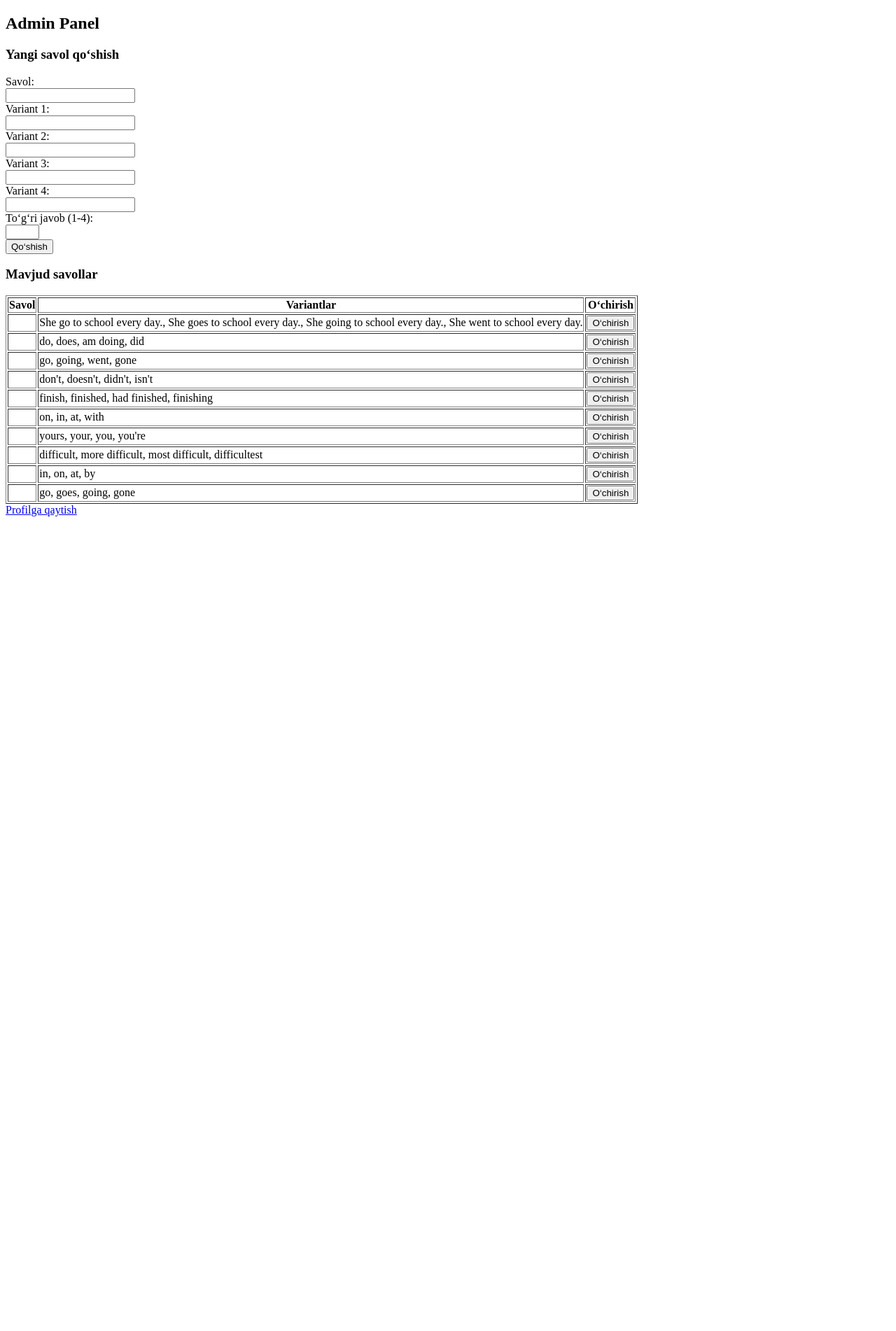
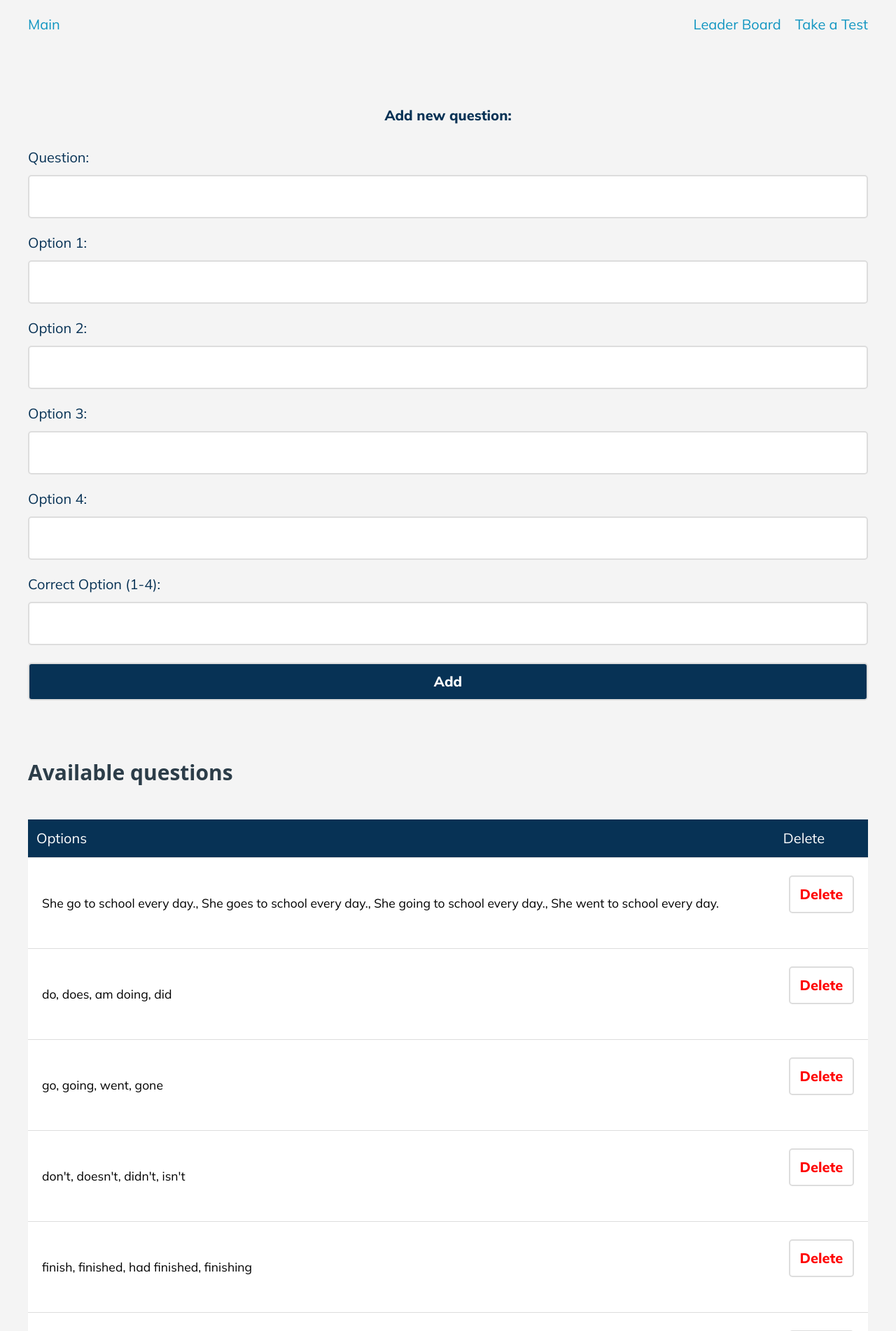
Before and after one commit to mahmudulashev/English-Quiz, a Flask app: page /admin in a window 1280 px wide. Shown: the top 1902 px of the page at 70% size. Before the commit the page ends 738 px from the top, so only its background shows below. Run offline with Flask 3, Linux system fonts and the light colour scheme; a user stored in the database is signed in; data comes from the database, SQL or seed files in the repository; both versions use the stored data as it was after the commit.

Commit message:
Implement password hashing for admin user, update admin panel layout, and add new admin styles

```diff
--- a/admin_create.py
+++ b/admin_create.py
@@ -1,12 +1,14 @@
 import sqlite3
+from werkzeug.security import generate_password_hash
 
 conn = sqlite3.connect("users.db")
 cursor = conn.cursor()
 
+hashed_password = generate_password_hash("admin123")  # Parolni xavfsiz qilish
 cursor.execute("INSERT INTO users (first_name, last_name, username, password, is_admin) VALUES (?, ?, ?, ?, ?)",
-               ("Admin", "User", "admin", "admin123", 1))
+               ("Admin", "User", "admin", hashed_password, 1))  # is_admin qiymati 1
 
 conn.commit()
 conn.close()
 
-# Username: admin, Password: admin123
+print("Admin yaratildi! Username: admin, Parol: admin123")
--- a/app.py
+++ b/app.py
@@ -70,7 +70,7 @@ def login():
             session["username"] = user["username"]
             session["first_name"] = user["first_name"]
             session["last_name"] = user["last_name"]
-            session["is_admin"] = user["is_admin"]
+            session["is_admin"] = user["is_admin"]  # is_admin sessiyaga to'g'ri saqlanmoqda
 
             if user["is_admin"]:
                 return redirect(url_for("admin_panel"))
@@ -193,7 +193,7 @@ def logout():
 
 @app.route("/admin", methods=["GET", "POST"])
 def admin_panel():
-    if not is_admin():
+    if not is_admin():  # is_admin funksiyasi sessiyani tekshirmoqda
         return "You do not have admin rights!"
 
     conn = conn_databaza()
--- /dev/null
+++ b/static/admin.css
@@ -0,0 +1,111 @@
+*, html {
+    box-sizing: border-box;
+    margin: 0;
+    padding: 0;
+}
+
+.container {
+    max-width: 1200px;
+    margin: 0 auto;
+}
+
+body {
+    font-family: 'Mulish', sans-serif;
+    margin: 0;
+    padding: 0;
+    background: #f4f4f4;
+}
+
+main {
+    padding: 20px;
+}
+
+
+h2 {
+    text-align: center;
+    margin-bottom: 1.3rem;
+    font-weight: 800;
+    font-size: 3rem;
+    color: #073255;
+}
+
+
+input, button {
+    width: 100%;
+    padding: 10px;
+    margin: 5px 0;
+    border: 2px solid #ddd;
+    border-radius: 5px;
+}
+
+input {
+    background-color: white;
+}
+
+button {
+    background: #073255;
+    color: white;
+    font-weight: bold;
+    cursor: pointer;
+}
+
+button:hover {
+    opacity: 0.8;
+}
+
+.del {
+    background-color: white;
+    color: red;
+}
+
+.del:hover {
+    background-color: red;
+    color: white;
+}
+
+
+table {
+    width: 100%;
+    border-collapse: collapse;
+    background: white;
+    margin-top: 20px;
+    border-radius: 8px;
+}
+
+table th {
+    padding: 12px;
+    border-bottom: 1px solid #ddd;
+    text-align: left;
+}
+
+table th {
+    background: #073255;
+    color: white;
+}
+
+td {
+    padding: 1rem;
+    border-bottom: 1px solid #ddd;
+    text-align: left;
+    color: black;
+}
+label {
+    color: #073255;
+}
+
+@media (max-width: 768px) {
+    form {
+        max-width: 100%;
+    }
+
+    table {
+        font-size: 14px;
+        display: block;
+        overflow-x: auto;
+        white-space: nowrap;
+    }
+
+    button {
+        font-size: 14px;
+    }
+}
--- a/static/profile.css
+++ b/static/profile.css
@@ -42,6 +42,10 @@ table th {
     font-weight: 600;
 }
 
+.logout {
+    color: red;
+}
+
 
 
 @media (max-width: 768px) {
--- a/templates/admin.html
+++ b/templates/admin.html
@@ -2,49 +2,79 @@
 <html lang="en">
 <head>
     <meta charset="UTF-8">
-    <meta name="viewport" content="width=device-width, initial-scale=1.0">
+    <meta name="viewport" content="width=device-width, initial-scale=1">
     <title>Admin Panel</title>
+    <link rel="stylesheet" href="https://cdn.jsdelivr.net/npm/@picocss/pico@1/css/pico.min.css">
+    <link href="https://fonts.googleapis.com/css2?family=Mulish:wght@200;400;600;800&display=swap" rel="stylesheet">
+    <link rel="stylesheet" href="/static/admin.css">
 </head>
 <body>
-    <h2>Admin Panel</h2>
+    <nav class="container">
+        <ul>
+            <li><a href="/">Main</a></li>
+        </ul>
+        <ul>
+            <li><a href="/leaderboard">Leader Board</a></li>
+            <li><a href="/test-cover">Take a Test</a></li>
 
-    <h3>Yangi savol qo‘shish</h3>
+        </ul>
+    </nav>
+
+    <main class="container">
+        <section>
+            <hgroup>
+                <h2>Add new question:</h2>
+            </hgroup>
+
             <form method="POST">
-        <label>Savol:</label><br>
-        <input type="text" name="question" required><br>
-        <label>Variant 1:</label><br>
-        <input type="text" name="option1" required><br>
-        <label>Variant 2:</label><br>
-        <input type="text" name="option2" required><br>
-        <label>Variant 3:</label><br>
-        <input type="text" name="option3" required><br>
-        <label>Variant 4:</label><br>
-        <input type="text" name="option4" required><br>
-        <label>To‘g‘ri javob (1-4):</label><br>
-        <input type="number" name="correct_option" min="1" max="4" required><br>
-        <button type="submit">Qo‘shish</button>
+                <label for="question">Question:</label>
+                <input type="text" id="question" name="question" required>
+
+                <label for="option1">Option 1:</label>
+                <input type="text" id="option1" name="option1" required>
+
+                <label for="option2">Option 2:</label>
+                <input type="text" id="option2" name="option2" required>
+
+                <label for="option3">Option 3:</label>
+                <input type="text" id="option3" name="option3" required>
+
+                <label for="option4">Option 4:</label>
+                <input type="text" id="option4" name="option4" required>
+
+                <label for="correct_option">Correct Option (1-4):</label>
+                <input type="number" id="correct_option" name="correct_option" min="1" max="4" required>
+
+                <button type="submit">Add</button>
             </form>
+        </section>
 
-    <h3>Mavjud savollar</h3>
-    <table border="1">
+        <section>
+            <h3>Available questions</h3>
+            <table>
+                <thead>
                     <tr>
-            <th>Savol</th>
-            <th>Variantlar</th>
-            <th>O‘chirish</th>
+                        <th>Options</th>
+                        <th>Delete</th>
                     </tr>
+                </thead>
+                <tbody>
                     {% for question in questions %}
                     <tr>
-            <td>{{ question["question_text"] }}</td>
                         <td>{{ question["option1"] }}, {{ question["option2"] }}, {{ question["option3"] }}, {{ question["option4"] }}</td>
                         <td>
                             <form action="{{ url_for('delete_question', question_id=question['id']) }}" method="POST">
-                    <button type="submit">O‘chirish</button>
+                                <button class="del" type="submit">Delete</button>
                             </form>
                         </td>
                     </tr>
                     {% endfor %}
+                </tbody>
             </table>
 
-    <a href="{{ url_for('profile') }}">Profilga qaytish</a>
+            <a href="/" role="button">← Back</a>
+        </section>
+    </main>
+
 </body>
 </html>
--- a/templates/profile.html
+++ b/templates/profile.html
@@ -15,8 +15,9 @@
             <li><a href="/">Main</a></li>
         </ul>
         <ul>
-            <li><a href="/leaderboard">Leader Board</a></li>
+
             <li><a href="/test-cover">Take a Test</a></li>
+            <li class="logout"><a href="/logout">Logout</a></li>
 
         </ul>
     </nav>
```
Also changed, not shown: static/account_style.css (deleted, +0 -242 lines), users.db. Lines whose indentation alone changed are shown as unchanged.
